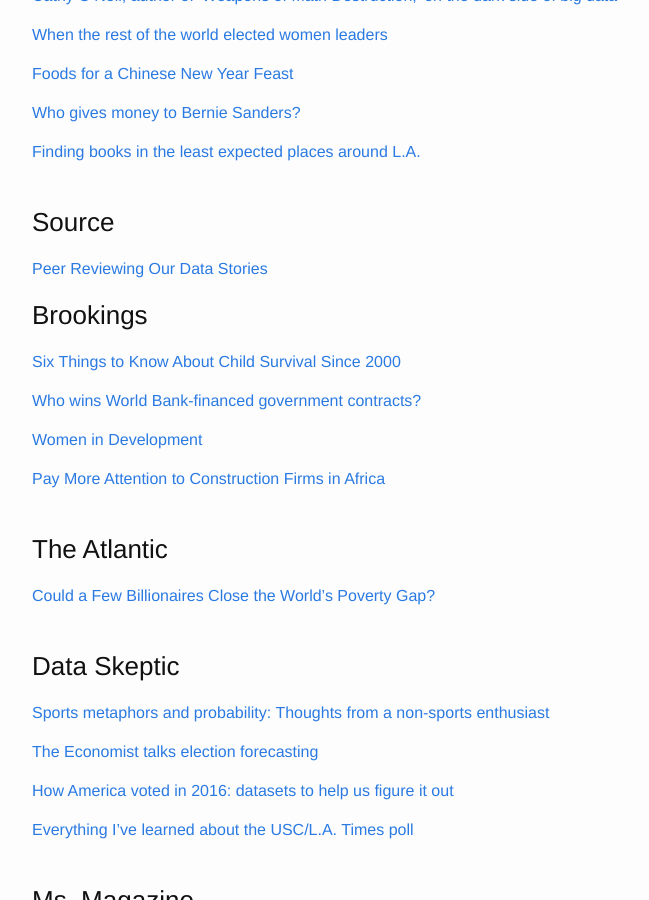
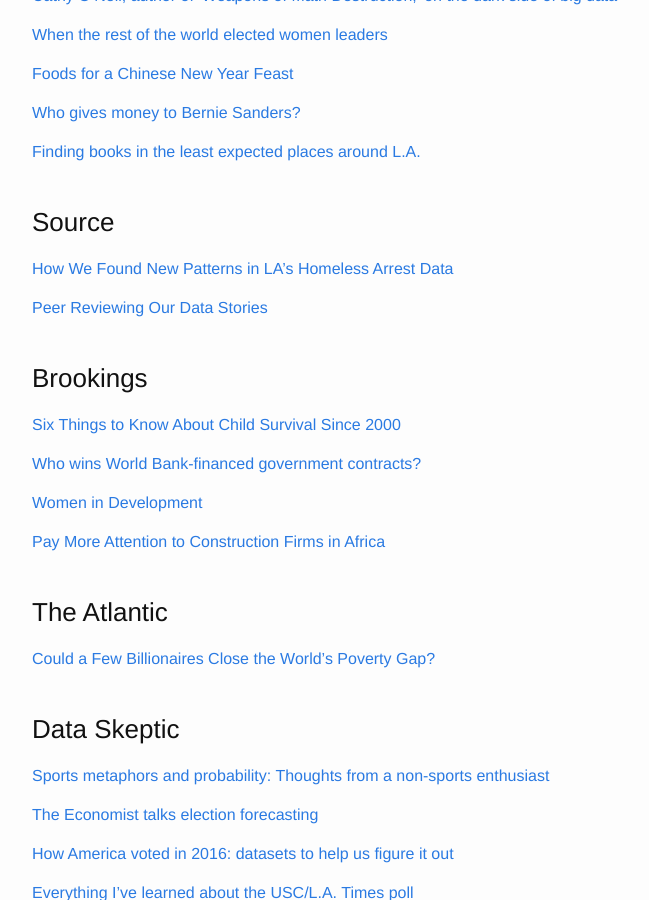
Before and after one commit to underthecurve/underthecurve.github.io, a Jekyll site: the page built from bylines.md, in a window 1280 px wide and 900 px high, scrolled down 312 px. Shown: the whole window, without its empty margins (238-887 px from the left). Built offline with Jekyll 4.4.1, drawn with Linux system fonts in a browser that asks for light colours.

Commit message:
add source

```diff
--- a/bylines.md
+++ b/bylines.md
@@ -24,8 +24,11 @@
 
 ### Source
 
+[How We Found New Patterns in LA’s Homeless Arrest Data](https://source.opennews.org/articles/how-we-found-new-patterns-la-homeless-arrest/)
+
 [Peer Reviewing Our Data Stories](https://source.opennews.org/articles/peer-reviewing-our-data-stories/)
-
+<br>
+<br>
 ### Brookings
 
 [Six Things to Know About Child Survival Since 2000](https://www.brookings.edu/blog/up-front/2014/09/29/six-things-to-know-about-child-survival-since-2000/)
```
